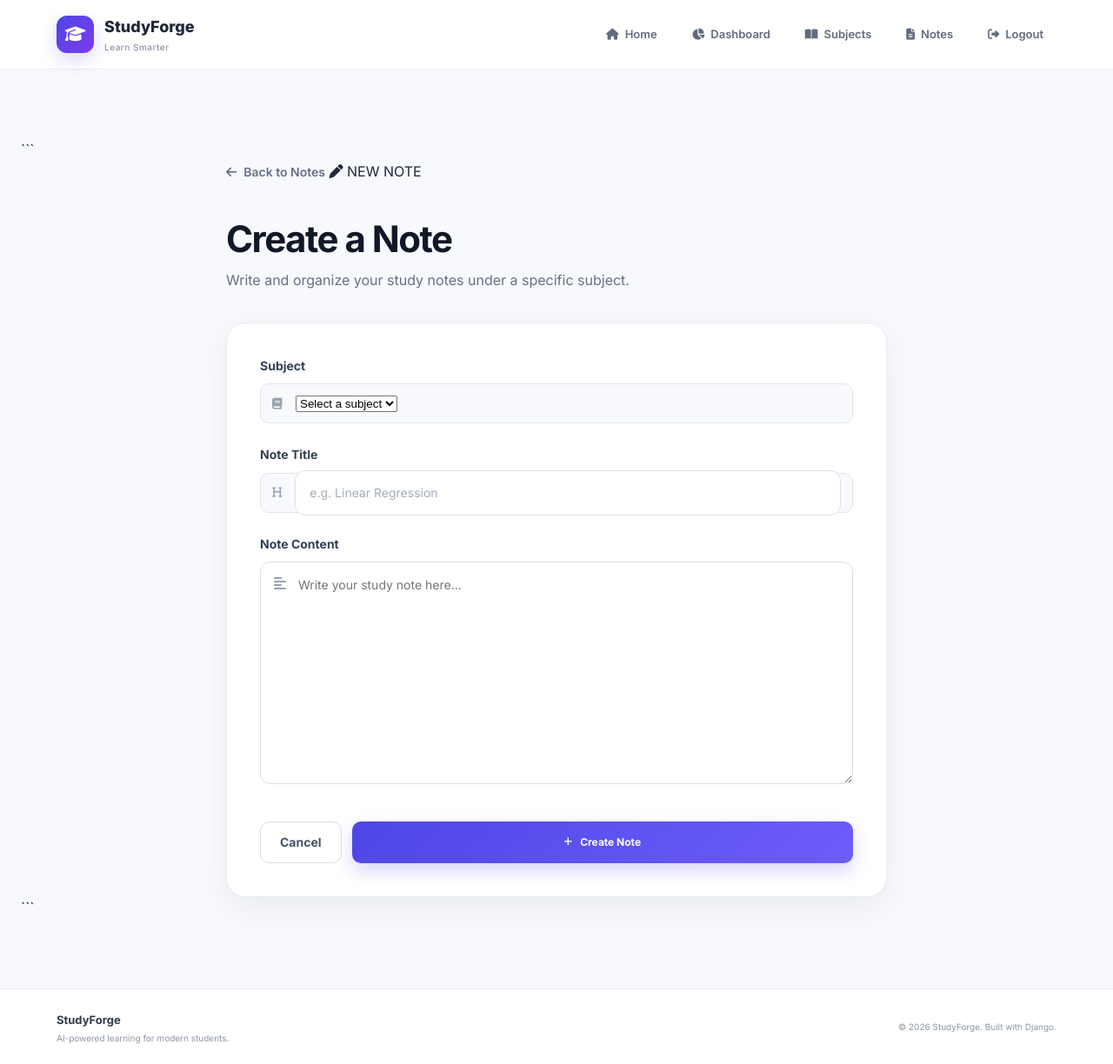
After one commit to MAHIN206/StudyForge, a Django app: page /notes/create/ in a window 1280 px wide. The commit adds this page. Shown: the whole page at 87% size. Run offline with Django 5.2, Linux system fonts and the light colour scheme; a user stored in the database is signed in; data comes from the database, SQL or seed files in the repository; both versions use the stored data as it was after the commit.

Commit message:
Complete notes system

````diff
--- /dev/null
+++ b/accounts/templates/create_note.html
@@ -0,0 +1,164 @@
+{% extends 'base.html' %}
+
+{% block title %}Create Note — StudyForge{% endblock %}
+
+{% block content %}
+
+<section class="create-subject-section">
+
+```
+<div class="create-subject-container">
+
+    <div class="create-subject-header">
+
+        <a href="{% url 'notes' %}" class="back-link">
+
+            <i class="fa-solid fa-arrow-left"></i>
+
+            Back to Notes
+
+        </a>
+
+        <span class="dashboard-badge">
+
+            <i class="fa-solid fa-pen"></i>
+
+            NEW NOTE
+
+        </span>
+
+        <h1>
+            Create a Note
+        </h1>
+
+        <p>
+            Write and organize your study notes
+            under a specific subject.
+        </p>
+
+    </div>
+
+
+    <div class="subject-form-card">
+
+        <form method="POST">
+
+            {% csrf_token %}
+
+
+            <div class="form-group">
+
+                <label for="subject">
+                    Subject
+                </label>
+
+                <div class="input-wrapper">
+
+                    <i class="fa-solid fa-book"></i>
+
+                    <select
+                        name="subject"
+                        id="subject"
+                        required
+                    >
+
+                        <option value="">
+                            Select a subject
+                        </option>
+
+                        {% for subject in subjects %}
+
+                            <option value="{{ subject.id }}">
+
+                                {{ subject.name }}
+
+                            </option>
+
+                        {% endfor %}
+
+                    </select>
+
+                </div>
+
+            </div>
+
+
+            <div class="form-group">
+
+                <label for="title">
+                    Note Title
+                </label>
+
+                <div class="input-wrapper">
+
+                    <i class="fa-solid fa-heading"></i>
+
+                    <input
+                        type="text"
+                        name="title"
+                        id="title"
+                        placeholder="e.g. Linear Regression"
+                        maxlength="200"
+                        required
+                    >
+
+                </div>
+
+            </div>
+
+
+            <div class="form-group">
+
+                <label for="content">
+                    Note Content
+                </label>
+
+                <div class="textarea-wrapper">
+
+                    <i class="fa-solid fa-align-left"></i>
+
+                    <textarea
+                        name="content"
+                        id="content"
+                        placeholder="Write your study note here..."
+                        rows="10"
+                        required
+                    ></textarea>
+
+                </div>
+
+            </div>
+
+
+            <div class="subject-form-actions">
+
+                <a
+                    href="{% url 'notes' %}"
+                    class="cancel-button"
+                >
+                    Cancel
+                </a>
+
+                <button
+                    type="submit"
+                    class="register-button"
+                >
+
+                    <i class="fa-solid fa-plus"></i>
+
+                    Create Note
+
+                </button>
+
+            </div>
+
+        </form>
+
+    </div>
+
+</div>
+```
+
+</section>
+
+{% endblock %}
--- a/accounts/urls.py
+++ b/accounts/urls.py
@@ -47,6 +47,12 @@ urlpatterns = [
     ),
 
     path(
+        'notes/create/',
+        views.create_note,
+        name='create_note'
+    ),
+
+    path(
         'logout/',
         views.user_logout,
         name='logout'
--- a/accounts/views.py
+++ b/accounts/views.py
@@ -102,6 +102,38 @@ def notes(request):
     })
 
 
+@login_required(login_url='login')
+def create_note(request):
+
+    subjects = Subject.objects.filter(user=request.user)
+
+    if request.method == 'POST':
+
+        subject_id = request.POST.get('subject')
+        title = request.POST.get('title')
+        content = request.POST.get('content')
+
+        if subject_id and title and content:
+
+            subject = Subject.objects.get(
+                id=subject_id,
+                user=request.user
+            )
+
+            Note.objects.create(
+                user=request.user,
+                subject=subject,
+                title=title,
+                content=content
+            )
+
+            return redirect('notes')
+
+    return render(request, 'create_note.html', {
+        'subjects': subjects
+    })
+
+
 def user_logout(request):
 
     logout(request)
````
Also changed, not shown: accounts/templates/notes.html (+4 -6 lines), db.sqlite3.
